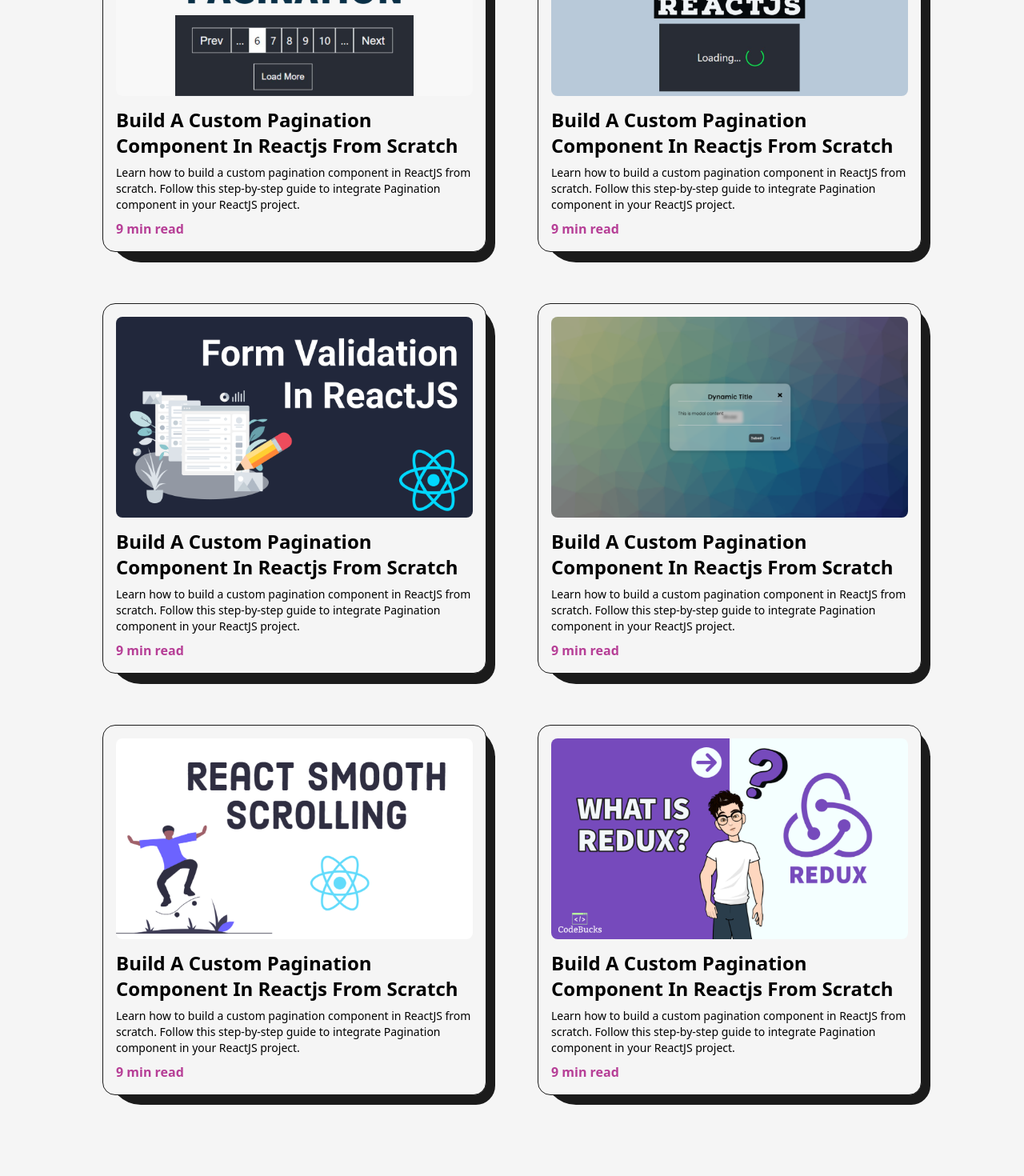
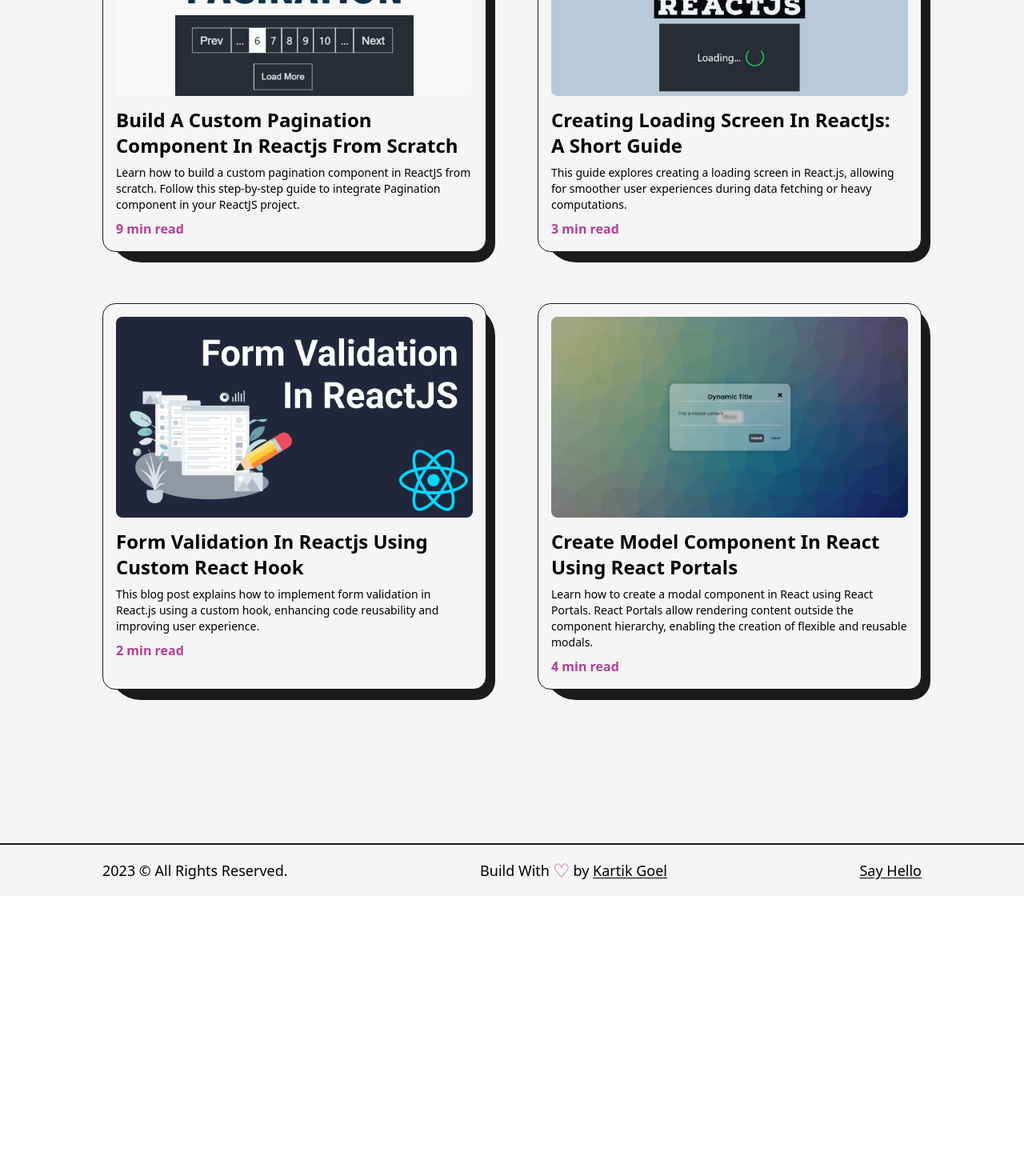
Before and after one commit to kartik739/My_Portfolio, a Next.js app: page /Articles in a window 1280 px wide. Shown: the part 580-2050 px from the top of the page at 80% size. After the commit the page ends 1700 px from the top, so only its background shows below. Built offline with nearby package versions, Linux system fonts and the light colour scheme.

Commit message:
Update Articles.js

```diff
--- a/src/pages/Articles.js
+++ b/src/pages/Articles.js
@@ -65,54 +65,38 @@
                 summary="Learn how to build a custom pagination component in ReactJS from scratch.
                 Follow this step-by-step guide to integrate Pagination component in your ReactJS project."
                 time="9 min read"
-                link="/"
+                link="https://medium.com/@goelkartik235/build-a-custom-pagination-component-in-reactjs-from-scratch-b2011c845a61"
                 img={article1}
                 />
 
                 <FeaturedArticles
-                title="Build A Custom Pagination Component In Reactjs From Scratch"
-                summary="Learn how to build a custom pagination component in ReactJS from scratch.
-                Follow this step-by-step guide to integrate Pagination component in your ReactJS project."
-                time="9 min read"
-                link="/"
+                title="Creating Loading Screen in ReactJs: A Short Guide"
+                summary="This guide explores creating a loading screen in React.js,
+                 allowing for smoother user experiences during data fetching or heavy computations."
+                time="3 min read"
+                link="https://medium.com/@goelkartik235/creating-a-loading-screen-in-react-js-a-step-by-step-guide-78df937723b"
                 img={article2}
                 />
 
                 <FeaturedArticles
-                title="Build A Custom Pagination Component In Reactjs From Scratch"
-                summary="Learn how to build a custom pagination component in ReactJS from scratch.
-                Follow this step-by-step guide to integrate Pagination component in your ReactJS project."
-                time="9 min read"
-                link="/"
+                title="form Validation in reactjs using custom react hook"
+                summary="This blog post explains how to implement form validation in React.js
+                 using a custom hook, enhancing code reusability and improving user experience."
+                time="2 min read"
+                link="https://medium.com/@goelkartik235/introduction-49ada1f5aac2"
                 img={article3}
                 />
 
-                <FeaturedArticles
-                title="Build A Custom Pagination Component In Reactjs From Scratch"
-                summary="Learn how to build a custom pagination component in ReactJS from scratch.
-                Follow this step-by-step guide to integrate Pagination component in your ReactJS project."
-                time="9 min read"
-                link="/"
+               <FeaturedArticles
+                title="Create model component in react using react portals"
+                summary="Learn how to create a modal component in React using React Portals.
+                React Portals allow rendering content outside the component hierarchy, enabling the creation of flexible and reusable modals."
+                time="4 min read"
+                link="https://medium.com/@goelkartik235/create-model-component-in-react-using-react-portals-1af757c768d3"
                 img={article4}
                 />
 
-                <FeaturedArticles
-                title="Build A Custom Pagination Component In Reactjs From Scratch"
-                summary="Learn how to build a custom pagination component in ReactJS from scratch.
-                Follow this step-by-step guide to integrate Pagination component in your ReactJS project."
-                time="9 min read"
-                link="/"
-                img={article5}
-                />
 
-                <FeaturedArticles
-                title="Build A Custom Pagination Component In Reactjs From Scratch"
-                summary="Learn how to build a custom pagination component in ReactJS from scratch.
-                Follow this step-by-step guide to integrate Pagination component in your ReactJS project."
-                time="9 min read"
-                link="/"
-                img={article6}
-                />
             </ul>
         </Layout>
     </main>
```
